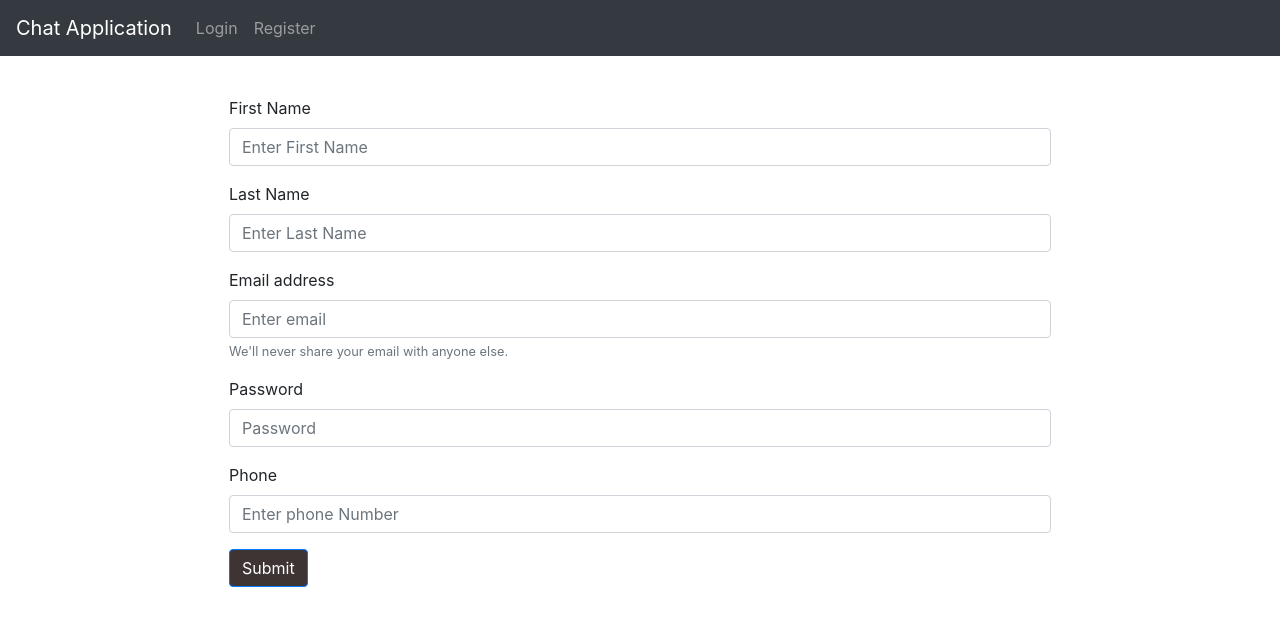
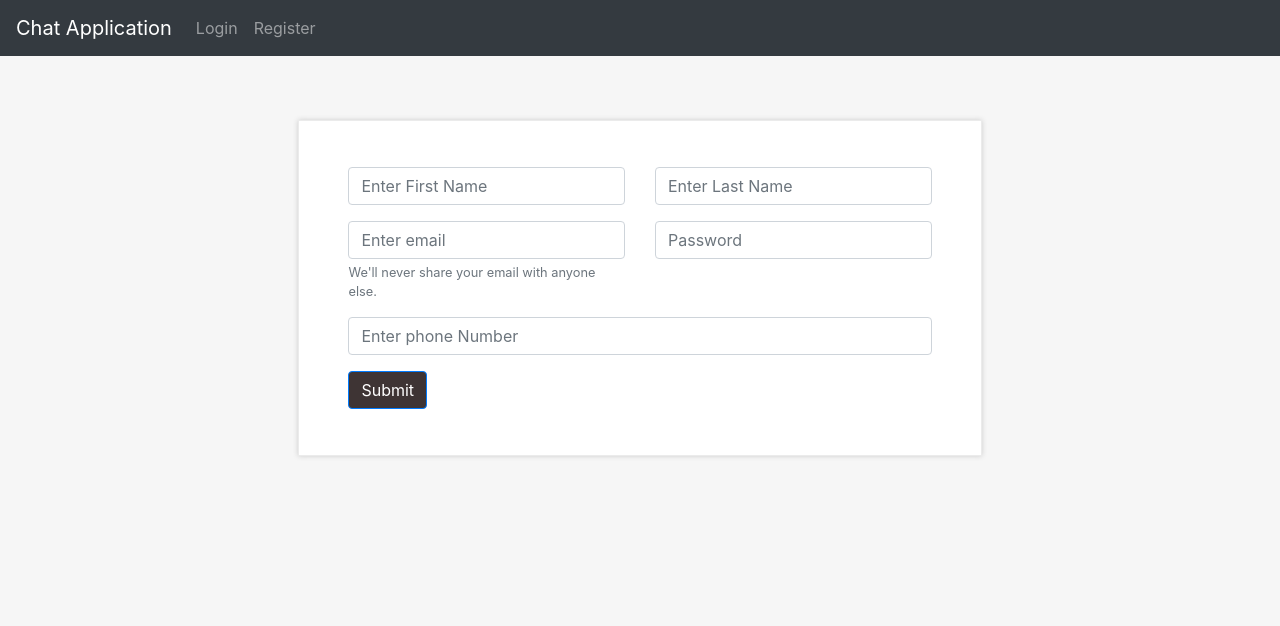
Before and after one commit to shashisagar/react_client_chimera, a React (Create React App) app: page /register in a window 1280 px wide. Shown: the top 626 px of the page. Built offline with nearby package versions, Linux system fonts and the light colour scheme.

Commit message:
scroll in chat windows message

```diff
--- a/src/components/ChatBox.js
+++ b/src/components/ChatBox.js
@@ -70,14 +70,24 @@ class ChatBox extends React.Component {
     this.setState({ active: !currentState });
   };
 
+  componentDidUpdate(prevProps, prevState){
+    this.scrollToBottom();
+  }
+
+  scrollToBottom() {
+    const {thing} = this.refs;
+    thing.scrollTop = thing.scrollHeight - thing.clientHeight;
+  }
+
   render() {
     return (
         <div>
-                <div className="userInfoClass">
+                <div className="userInfoClass ">
                   <Image style={{width: '6%'}} src="https://mdbootstrap.com/img/Photos/Avatars/avatar-1.jpg" roundedCircle />
                   <span style={{padding: '20px'}}>{this.props.userinfo}</span>
                 </div>
-            <div>
+
+            <div className="messss" ref={`thing`}>
                 <MessageList
                   className='message-list'
                   lockable={true}
@@ -85,7 +95,7 @@ class ChatBox extends React.Component {
                   dataSource={this.props.greeting}
                 />
             </div>
-            <div style={{marginTop:'430px', buttom:'0px'}} className="messageButton">
+            <div className="messageButton">
                 <FormGroup>
                     <InputGroup>
                       <FormControl type="text"
--- a/src/components/GuestNavBar.js
+++ b/src/components/GuestNavBar.js
@@ -19,14 +19,23 @@ class GuestNavBar extends React.Component {
                     </Navbar.Collapse>
                 </Navbar>
                 <BrowserRouter>
-                    <div>
-                        <div className="content">
+                <div className="bcakforms">
+                <div className="container">
+                    <div className="row">
+
+                        <div className="content login_register_page">
+                        <div className="col-lg-12">
                             <Switch>
                                 <Route exact path="/" component={Login} />
                                 <Route path="/register" component={Register} />
                             </Switch>
                         </div>
+                        </div>
+                        </div>
                     </div>
+
+                </div>
+
                 </BrowserRouter>
             </div>
         );
--- a/src/components/Login.js
+++ b/src/components/Login.js
@@ -67,12 +67,10 @@ handleSubmit = event => {
 
   render() {
       return (
-        <div style={{margin: '209px',
-          marginTop: '20px'}}>
+        <div style={{}}>
 
             <Form onSubmit={this.handleSubmit}>
                 <Form.Group controlId="formBasicEmail">
-                  <Form.Label>Email address</Form.Label>
                   <Form.Control type="email" placeholder="Enter email" name="email" onChange={this.handleChange} />
                   <Form.Text className="text-muted">
                     We'll never share your email with anyone else.
@@ -81,7 +79,6 @@ handleSubmit = event => {
                   <span className='error' style={{color: "red"}}>{this.state.errors.email}</span>
                 </Form.Group>
                 <Form.Group controlId="formBasicPassword">
-                  <Form.Label>Password</Form.Label>
                   <Form.Control type="password" placeholder="Password" name="password" onChange={this.handleChange} />
                   <span className='error' style={{color: "red"}}>{this.state.errors.password}</span>
                 </Form.Group>
--- a/src/components/LoginNavBar.js
+++ b/src/components/LoginNavBar.js
@@ -34,7 +34,7 @@ class LoginNavBar extends React.Component {
                 </Navbar>
                 <BrowserRouter>
                     <div>
-                        <div className="content">
+                        <div className="content login_register_page">
                             <Switch>
                                 <Route path="/dashboard" component={Dashboard} />
                                 <Route path="/chat-windows" component={ChatWindows} />
--- a/src/components/Register.js
+++ b/src/components/Register.js
@@ -1,5 +1,5 @@
 import React from 'react';
-import {Form,Button} from 'react-bootstrap';
+import {Form,Button,Row,Col} from 'react-bootstrap';
 import axios from 'axios';
 import {browserHistory} from 'react-router';
 
@@ -98,8 +98,8 @@ class Register extends React.Component {
           .then((response) => {
               this.setState({register_message : 'User registered successfully!!,please login '});
               this.setState({invalid_auth: ''});
-              browserHistory.push('/login');
-              setTimeout(function(){ window.location.reload(false) }, 500);
+              // browserHistory.push('/login');
+              // setTimeout(function(){ window.location.reload(false) }, 500);
             }).catch((error) => {
             let invalid_auth  = this.state.invalid_auth;
             invalid_auth = error.response.data;
@@ -116,48 +116,53 @@ class Register extends React.Component {
       }
   }
 
-
   render() {
     return (
-      <div style={{margin: '209px',
-      marginTop: '20px'}}>
+      <div>
           <span className='error' style={{color: "red"}}>{this.state.register_message !=='' && this.state.register_message}</span>
           <span className='error' style={{color: "red"}}>{this.state.invalid_auth !=='' && this.state.invalid_auth}</span>
 
           <Form onSubmit={this.handleSubmit}>
+              <Row>
+                <Col>
                   <Form.Group controlId="formBasicFirstName">
-              <Form.Label>First Name</Form.Label>
                   <Form.Control type="text" placeholder="Enter First Name" name="firstName" onChange={this.handleChange} />
                   <span className='error' style={{color: "red"}}>{this.state.errors.firstName}</span>
-
                   </Form.Group>
+                </Col>
+                <Col>
                     <Form.Group controlId="formBasicLastName">
-              <Form.Label>Last Name</Form.Label>
                     <Form.Control type="text" placeholder="Enter Last Name" name="lastName" onChange={this.handleChange} />
                     <span className='error' style={{color: "red"}}>{this.state.errors.lastName}</span>
-
                     </Form.Group>
+                </Col>
+              </Row>
+              <Row>
+                <Col>
                   <Form.Group controlId="formBasicEmail">
-              <Form.Label>Email address</Form.Label>
                   <Form.Control type="email" placeholder="Enter email" name="email" onChange={this.handleChange} />
                   <Form.Text className="text-muted">
                     We'll never share your email with anyone else.
                     </Form.Text>
                     <span className='error' style={{color: "red"}}>{this.state.errors.email}</span>
-
                   </Form.Group>
+                </Col>
+                <Col>
                   <Form.Group controlId="formBasicPassword">
-              <Form.Label>Password</Form.Label>
                   <Form.Control type="password" placeholder="Password" name="password" onChange={this.handleChange}/>
                   <span className='error' style={{color: "red"}}>{this.state.errors.password}</span>
-
                   </Form.Group>
+                </Col>
+              </Row>
+              <Row>
+                <Col>
                   <Form.Group controlId="formBasicPhone">
-              <Form.Label>Phone</Form.Label>
                     <Form.Control type="text" placeholder="Enter phone Number" name="phone" onChange={this.handleChange} />
                       <span className='error' style={{color: "red"}}>{this.state.errors.phone}</span>
+                  </Form.Group>
+                </Col>
+              </Row>
 
-            </Form.Group>
               <Button style={{background: '#3e3434'}} type="submit">
                   Submit
               </Button>
--- a/src/index.css
+++ b/src/index.css
@@ -73,6 +73,7 @@ code {
 }
 .userlist {
   overflow-y: scroll;
+  height: 593px;
 }
 .userInfoClass {
   position: sticky;
@@ -85,3 +86,17 @@ code {
   position: sticky;
   top: -1px;
 }
+.messss{
+  height: 500px;
+  overflow-y: scroll;
+}
+.bcakforms {
+  background: #d0d0d030;min-height: 613px;padding: 5% 0%;
+}
+
+.login_register_page {
+  margin: 0px auto;
+  border: 1px solid #ccc6;
+  box-shadow: 0px 0px 5px #ccc;
+  background: #fff;padding: 4% 3%;
+}
```
Lines whose indentation alone changed are shown as unchanged.
